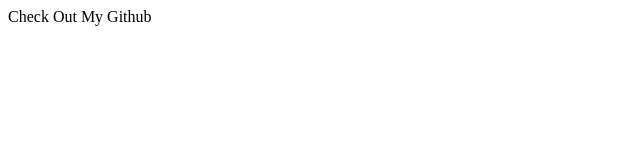
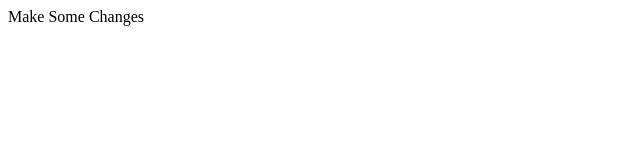
Before and after one commit to larissakomosa/larissakomosa.github.io, a plain HTML site: page index.html in a window 1280 px wide. Shown: the full height of the page, 0-640 px from the left. Drawn offline with Linux system fonts and the light colour scheme.

Commit message:
Change to Text in Page

```diff
--- a/index.html
+++ b/index.html
@@ -5,6 +5,6 @@
   </head>
 
   <body>
-   <p> Check Out My Github </p>
+   <p> Make Some Changes </p>
   </body>
 </html>
```
